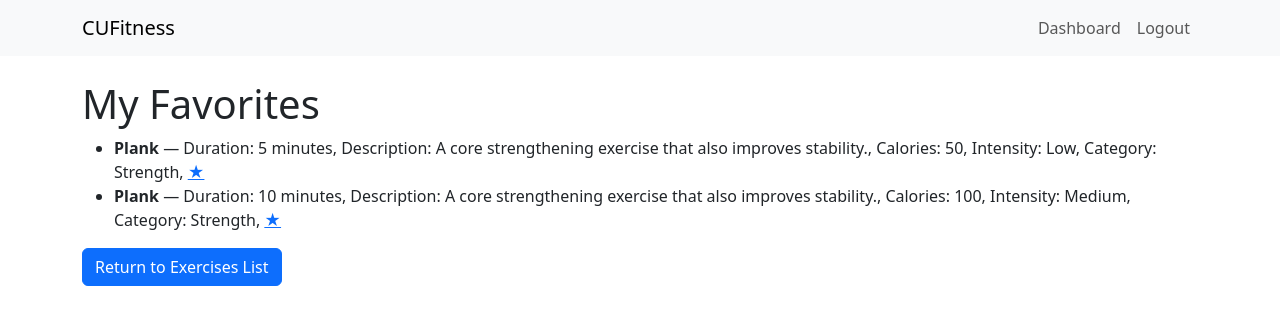
After one commit to Rat-fi/Iron-Concordia, a Django app: page /FitnessPlan/favorites/ in a window 1280 px wide. The commit adds this page. Shown: the top 325 px of the page. Run offline with Django 5.2, Linux system fonts and the light colour scheme; a user stored in the database is signed in; data comes from the database, SQL or seed files in the repository; both versions use the stored data as it was after the commit.

Commit message:
IC-44 Save the favorite workout

```diff
--- a/CUFitness/FitnessPlan/models/BrowseWorkout.py
+++ b/CUFitness/FitnessPlan/models/BrowseWorkout.py
@@ -1,4 +1,5 @@
 from django.db import models
+from django.conf import settings # import the settings to use the user model because the custom user model
 
 class Category(models.Model):
     name = models.CharField("Category Name", max_length = 50, unique = True)
@@ -15,11 +16,12 @@ class BrowseWorkout(models.Model):
     ]
 
     name = models.CharField("Exercise Name",max_length=255)
-    description = models.TextField("Exercise Dexcription")
+    description = models.TextField("Exercise Description")
     duration = models.PositiveIntegerField("Duration (minutes)", default = 0)
     calories = models.PositiveIntegerField("Calories burned", default = 0)
     category = models.ForeignKey(Category, on_delete = models.CASCADE, related_name="exercises")
     intensity_level = models.CharField("Workout Intensity", max_length= 20, default="Unknown", choices=INTENSITY_CHOICES)
+    favorited_by = models.ManyToManyField(settings.AUTH_USER_MODEL, blank = True, related_name='favorite_exercises') # combine the exercises favorited by the user
 
     def __str__(self):
         return self.name
--- a/CUFitness/FitnessPlan/urls.py
+++ b/CUFitness/FitnessPlan/urls.py
@@ -1,6 +1,6 @@
 from django.urls import path
 from .views.AddWorkout import create_workout, workout_detail, workout_list
-from .views.BrowseWorkout import browse_category_list, browse_exercise_list
+from .views.BrowseWorkout import browse_category_list, browse_exercise_list, toggle_favorite, favorite_list
 
 urlpatterns = [
     path('create/', create_workout, name='workout-create'),
@@ -8,4 +8,6 @@ urlpatterns = [
     path('workouts/',workout_list, name='workout-list'),
     path('browse_categories/', browse_category_list, name='browse_category_list'),
     path('browse_exercises/', browse_exercise_list, name='browse_exercise_list'),
+    path('toggle_favorite/<int:exercise_id>/', toggle_favorite, name='toggle_favorite'),
+    path('favorites/', favorite_list, name='favorite_list'),
 ]
--- a/CUFitness/FitnessPlan/views/BrowseWorkout.py
+++ b/CUFitness/FitnessPlan/views/BrowseWorkout.py
@@ -1,4 +1,5 @@
-from django.shortcuts import render
+from django.shortcuts import render, redirect, get_object_or_404
+from django.contrib.auth.decorators import login_required
 from ..models.BrowseWorkout import BrowseWorkout, Category
 from django.db.models import Case, When, IntegerField
 
@@ -24,3 +25,21 @@ def browse_exercise_list(request):
 ).order_by('name', 'duration', 'intensity_order')
 
     return render(request, 'fitnessplan/browse_exercise_list.html', {'exercises': exercises})
+
+@login_required
+def toggle_favorite(request, exercise_id):
+    exercise = get_object_or_404(BrowseWorkout, id=exercise_id)
+    user = request.user
+
+    if user in exercise.favorited_by.all():
+        exercise.favorited_by.remove(user)
+    else:
+        exercise.favorited_by.add(user)
+
+    return redirect(request.META.get('HTTP_REFERER', 'browse_exercise_list'))
+
+
+@login_required
+def favorite_list(request):
+    favorites = request.user.favorite_exercises.all()
+    return render(request,'fitnessplan/favorite_list.html', {'favorites': favorites})
--- a/CUFitness/templates/User/dashboard.html
+++ b/CUFitness/templates/User/dashboard.html
@@ -12,6 +12,7 @@
     <div class="btn-group mt-3" role="group">
         <a href="{% url 'workout-create' %}" class="btn btn-primary">Create Workouts</a>
         <a href="{% url 'browse_category_list' %}" class="btn btn-primary">Browse Workouts</a>
+        <a href="{% url 'favorite_list' %}" class="btn btn-primary">Favorite Exercises</a>
     </div>
 
     <!-- Meal Planning Section -->
--- /dev/null
+++ b/CUFitness/templates/fitnessplan/favorite_list.html
@@ -0,0 +1,32 @@
+{% extends 'base.html' %}
+
+{% block title %}Dashboard - FitnessPlan{% endblock %}
+
+{% block content %}
+
+
+<html>
+<head>
+    <meta charset="UTF-8">
+    <title>Favorite Exercises List</title>
+</head>
+<body>
+    <h1>My Favorites</h1>
+    <ul>
+        {% for exercise in favorites %}
+            <li>
+                <strong>{{ exercise.name }}</strong> — Duration: {{ exercise.duration }} minutes,
+                Description: {{ exercise.description }},
+                Calories: {{ exercise.calories }},
+                Intensity: {{ exercise.intensity_level }},
+                Category: {{ exercise.category.name }},
+                <a href="{% url 'toggle_favorite' exercise.id %}" title="Remove from Favorites">★</a>
+            </li>
+        {% empty %}
+            <li>There is no any favorite exercises</li>
+        {% endfor %}
+    </ul>
+    <a href = "{% url 'browse_exercise_list' %}"><button type="button" class="btn btn-primary">Return to Exercises List</button></a>
+</body>
+</html>
+{% endblock %}
```
Also changed, not shown: CUFitness/templates/fitnessplan/browse_exercise_list.html (+11 -0 lines), CUFitness/FitnessPlan/migrations/0004_browseworkout_favorited_by.py (added), CUFitness/db.sqlite3.
